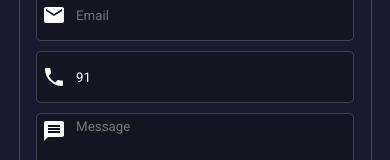
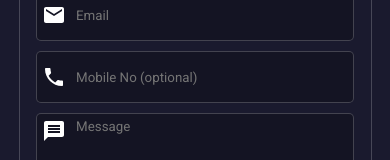
Before and after one commit to shubham51s/reactPortfolio, a React (Create React App) app: page / in a window 390 px wide. Shown: the part 5079-5239 px from the top of the page. Built offline with nearby package versions, Linux system fonts and the light colour scheme.

Commit message:
mobile no placeholder changed

```diff
--- a/src/components/ContactMe/index.js
+++ b/src/components/ContactMe/index.js
@@ -13,7 +13,7 @@ import ConnectWithoutContactIcon from "@mui/icons-material/ConnectWithoutContact
 function ContactComp({ contactRef }) {
   const [name, setName] = useState("");
   const [email, setEmail] = useState("");
-  const [num, setNum] = useState(91);
+  const [num, setNum] = useState("");
   const [userMessage, setUserMessage] = useState("");
 
   const notify = () => toast.success("Message sent!");
@@ -56,7 +56,7 @@ function ContactComp({ contactRef }) {
 
       setName("");
       setEmail("");
-      setNum(91);
+      setNum("");
       setUserMessage("");
     }
   };
@@ -150,7 +150,7 @@ function ContactComp({ contactRef }) {
                 name="user_mobile"
                 type="number"
                 maxLength={10}
-                placeholder="Mobile Number"
+                placeholder="Mobile No (optional)"
               />
             </div>
             <div className={style.message}>
```
